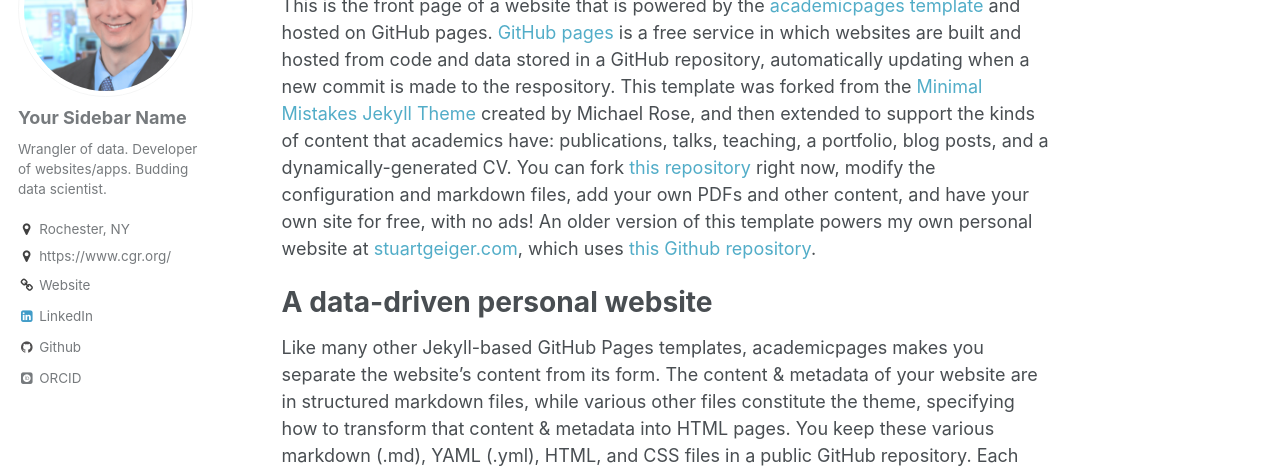
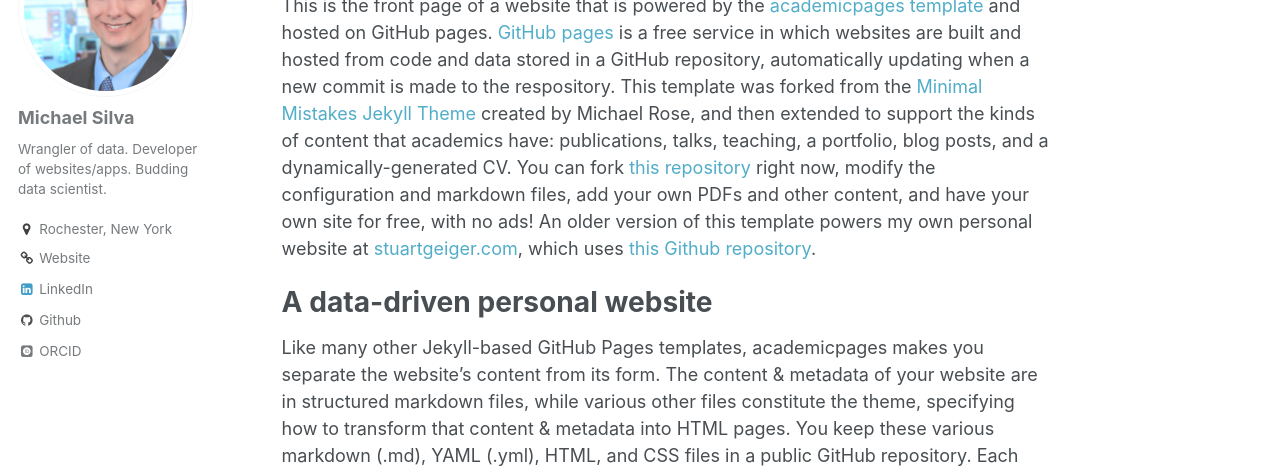
Before and after one commit to mikeasilva/mikeasilva.github.io, a Jekyll site: the page built from _pages/about.md, in a window 1280 px wide. Shown: the part 196-669 px from the top of the page. Built offline with Jekyll 4.4.1, drawn with Linux system fonts in a browser that asks for light colours; some web fonts are replaced.

Commit message:
Update _config.yml

```diff
--- a/_config.yml
+++ b/_config.yml
@@ -10,7 +10,7 @@ locale                   : "en-US"
 title                    : "Mike Silva"
 title_separator          : "-"
 name                     : &name "Mike Silva"
-description              : &description "personal description"
+description              : &description "Wrangler of data. Developer of websites/apps. Budding data scientist."
 url                      : https://mikeasilva.github.io # the base hostname & protocol for your site e.g. "https://mmistakes.github.io"
 baseurl                  : "" # the subpath of your site, e.g. "/blog"
 repository               : "mikeasilva/mikeasilva.github.io"
@@ -79,11 +79,11 @@ analytics:
 
 # Site Author
 author:
-  name             : "Your Sidebar Name"
+  name             : "Michael Silva"
   avatar           : "profile.png"
   bio              : "Wrangler of data. Developer of websites/apps. Budding data scientist."
-  location         : "Rochester, NY"
-  employer         : "https://www.cgr.org/"
+  location         : "Rochester, New York"
+  employer         : #"https://www.cgr.org/"
   googlescholar    :
   email            :
   uri              : "https://buddingdatascientist.wordpress.com/"
@@ -98,7 +98,7 @@ author:
   keybase          :
   instagram        :
   lastfm           :
-  linkedin         : "http://www.linkedin.com/in/michaelsilva/"
+  linkedin         : "michaelsilva/"
   orcid            : "https://orcid.org/0000-0001-7344-660X"
   pinterest        :
   soundcloud       :
```
